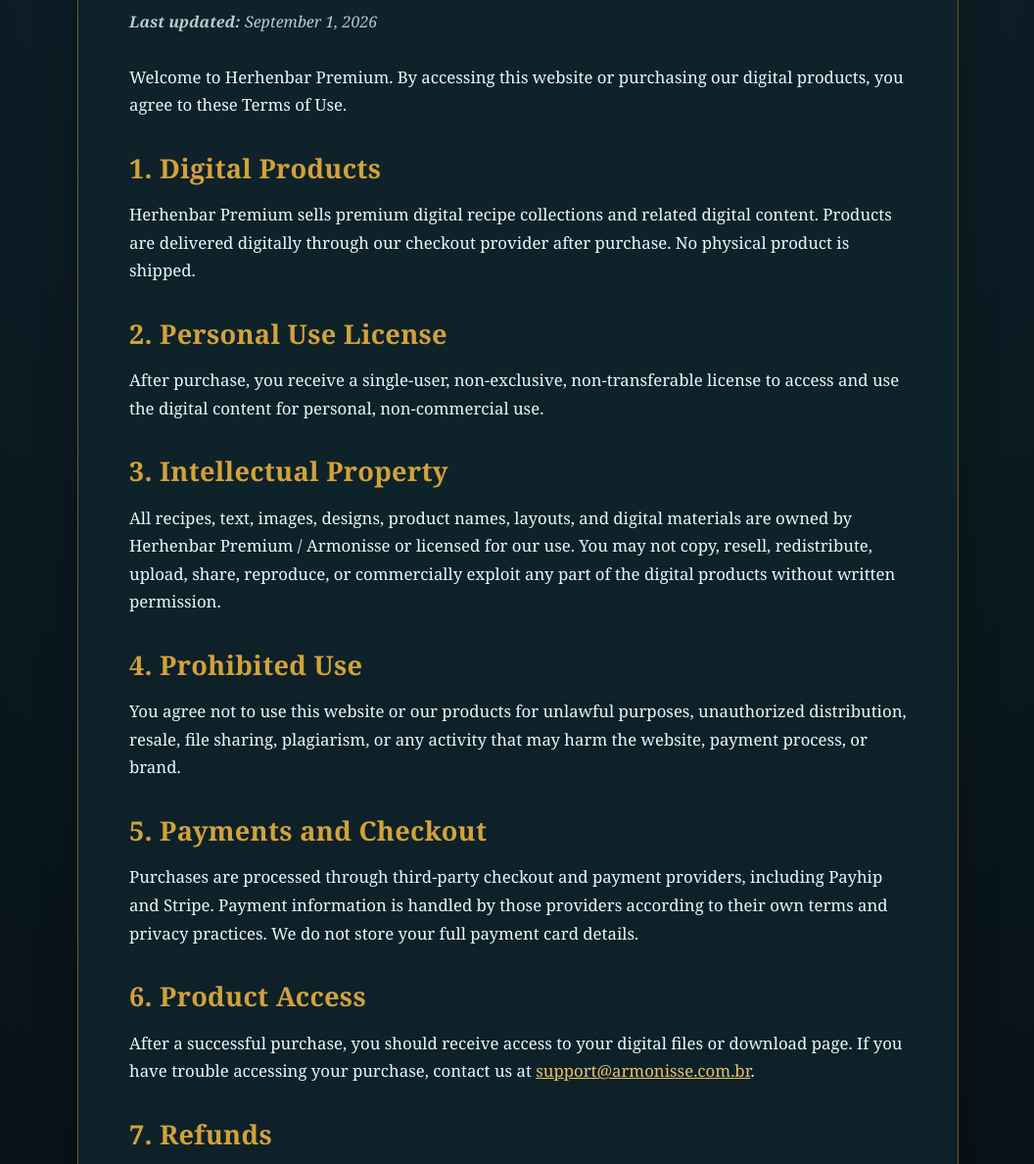
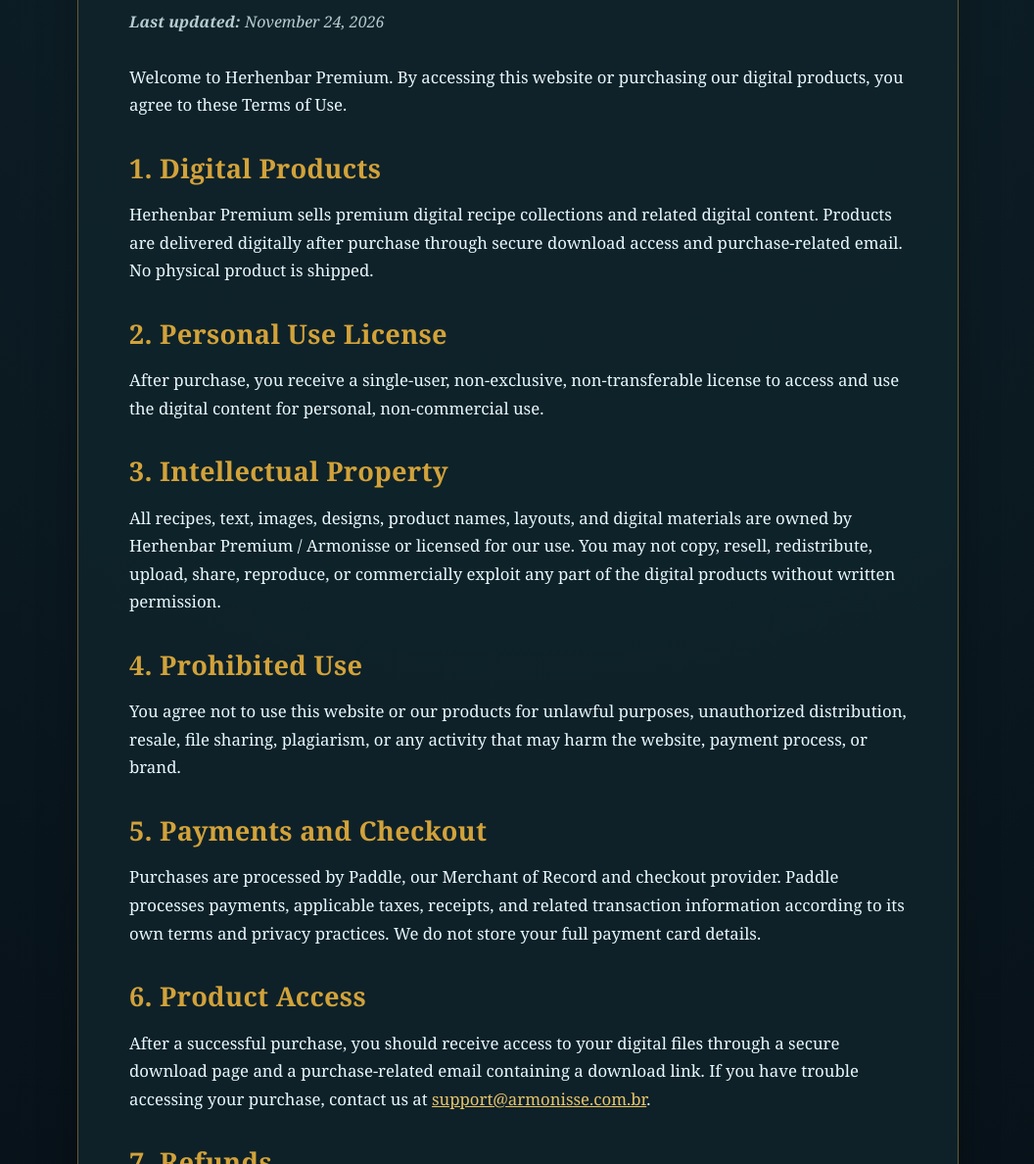
Before and after one commit to herhenbar/COLLECTONS, a plain HTML site: page Herhenbar COLLECTONS/terms-of-use.html in a window 1280 px wide. Shown: the part 211-1399 px from the top of the page at 98% size, without its empty margins (111-1167 px from the left). Drawn offline with Linux system fonts and the light colour scheme.

Commit message:
Update terms-of-use.html

```diff
--- a/Herhenbar COLLECTONS/terms-of-use.html
+++ b/Herhenbar COLLECTONS/terms-of-use.html
@@ -49,11 +49,11 @@
     <main class="legal-container">
         <a href="index.html" class="back-link">← Back to Golden Crunch</a>
         <h1>Terms of Use</h1>
-        <div class="last-updated"><strong>Last updated:</strong> September 1, 2026</div>
+        <div class="last-updated"><strong>Last updated:</strong> November 24, 2026</div>
 
 <p>Welcome to Herhenbar Premium. By accessing this website or purchasing our digital products, you agree to these Terms of Use.</p>
 <h2>1. Digital Products</h2>
-<p>Herhenbar Premium sells premium digital recipe collections and related digital content. Products are delivered digitally through our checkout provider after purchase. No physical product is shipped.</p>
+<p>Herhenbar Premium sells premium digital recipe collections and related digital content. Products are delivered digitally after purchase through secure download access and purchase-related email. No physical product is shipped.</p>
 <h2>2. Personal Use License</h2>
 <p>After purchase, you receive a single-user, non-exclusive, non-transferable license to access and use the digital content for personal, non-commercial use.</p>
 <h2>3. Intellectual Property</h2>
@@ -61,9 +61,9 @@
 <h2>4. Prohibited Use</h2>
 <p>You agree not to use this website or our products for unlawful purposes, unauthorized distribution, resale, file sharing, plagiarism, or any activity that may harm the website, payment process, or brand.</p>
 <h2>5. Payments and Checkout</h2>
-<p>Purchases are processed through third-party checkout and payment providers, including Payhip and Stripe. Payment information is handled by those providers according to their own terms and privacy practices. We do not store your full payment card details.</p>
+<p>Purchases are processed by Paddle, our Merchant of Record and checkout provider. Paddle processes payments, applicable taxes, receipts, and related transaction information according to its own terms and privacy practices. We do not store your full payment card details.</p>
 <h2>6. Product Access</h2>
-<p>After a successful purchase, you should receive access to your digital files or download page. If you have trouble accessing your purchase, contact us at <a href="mailto:support@armonisse.com.br">support@armonisse.com.br</a>.</p>
+<p>After a successful purchase, you should receive access to your digital files through a secure download page and a purchase-related email containing a download link. If you have trouble accessing your purchase, contact us at <a href="mailto:support@armonisse.com.br">support@armonisse.com.br</a>.</p>
 <h2>7. Refunds</h2>
 <p>Refund requests are governed by our Refund Policy. Please review it before purchasing.</p>
 <h2>8. No Professional Advice</h2>
```
